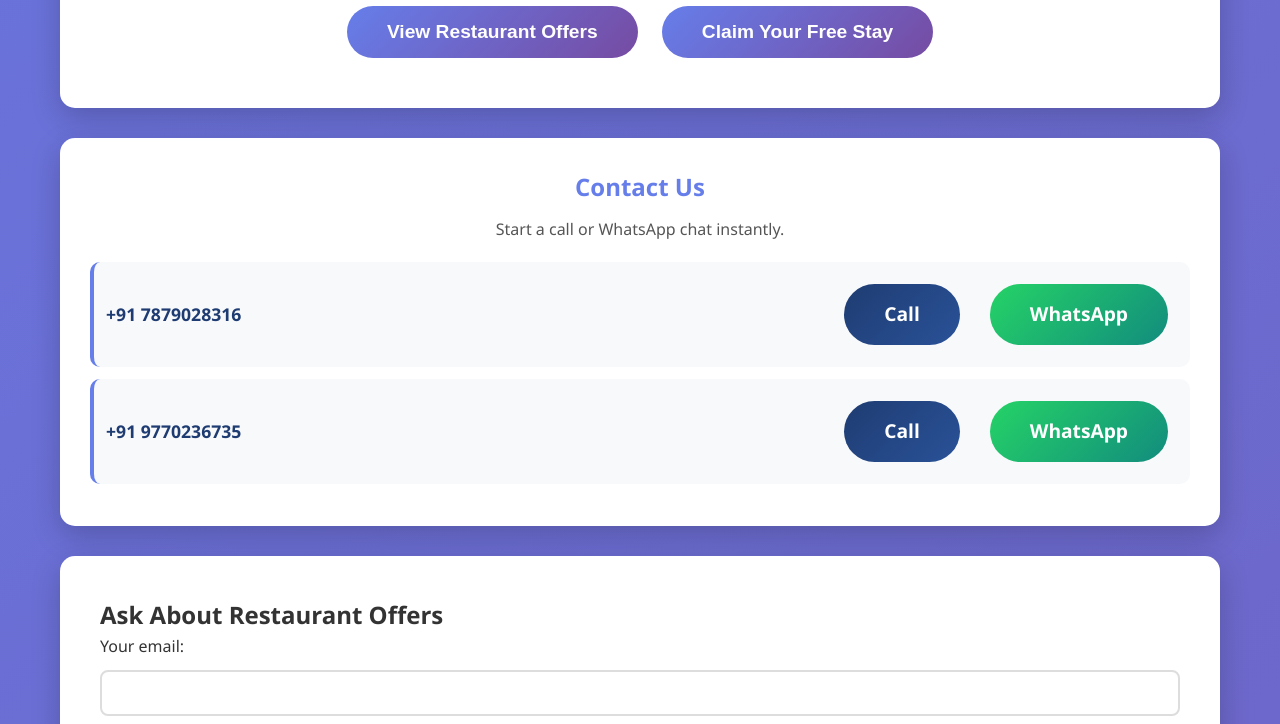
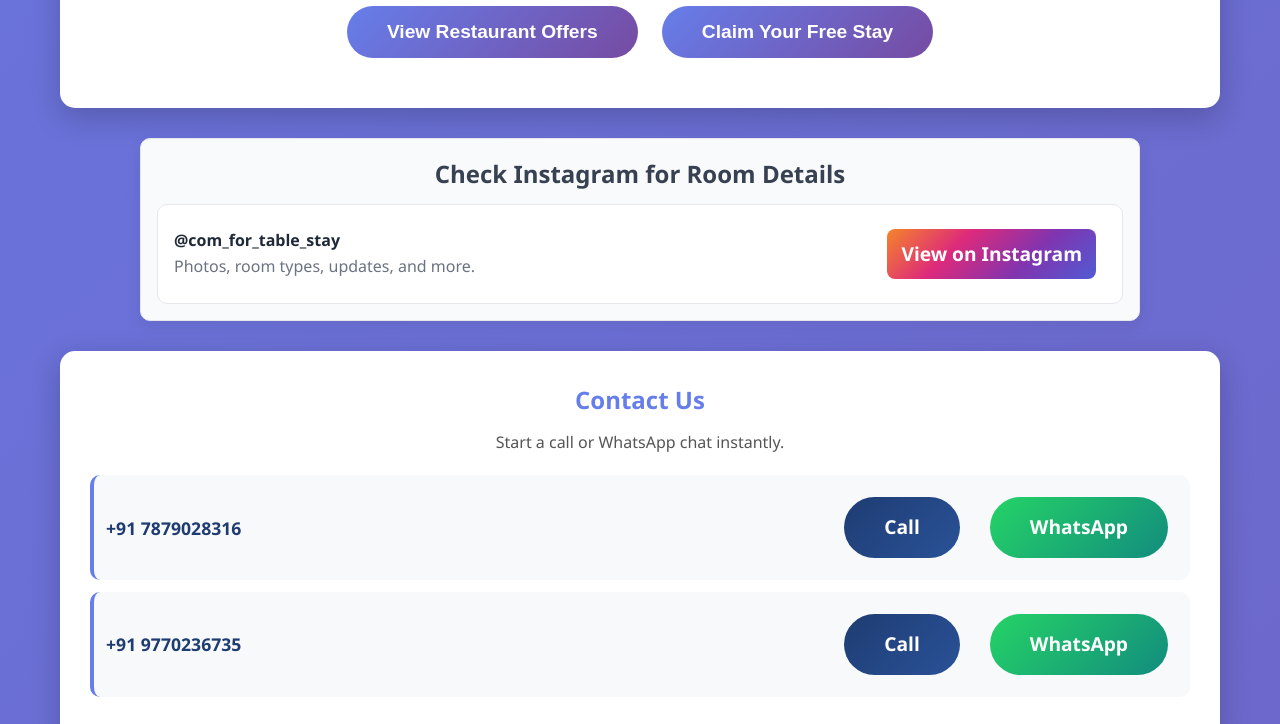
Before and after one commit to Abhijayshah/hotel-restaurant-alliance, a plain HTML site: page index.html in a window 1280 px wide. Shown: the part 2220-2944 px from the top of the page. Drawn offline with Linux system fonts and the light colour scheme.

Commit message:
feat: add Instagram section and footer link for com_for_table_stay

```diff
--- a/index.html
+++ b/index.html
@@ -638,7 +638,57 @@
             }
         }
     </style>
-</head>
+        <style>
+            /* Instagram section */
+            .instagram-section {
+                max-width: 1000px;
+                margin: 30px auto 20px;
+                padding: 16px;
+                background: #f9fafb;
+                border: 1px solid #e5e7eb;
+                border-radius: 10px;
+                box-shadow: 0 6px 18px rgba(0,0,0,0.06);
+            }
+            .instagram-header {
+                text-align: center;
+                margin-bottom: 10px;
+                color: #374151;
+            }
+            .instagram-card {
+                display: flex;
+                align-items: center;
+                justify-content: space-between;
+                gap: 12px;
+                padding: 14px 16px;
+                background: #ffffff;
+                border: 1px solid #e5e7eb;
+                border-radius: 10px;
+            }
+            .insta-handle {
+                font-weight: 600;
+                color: #1f2937;
+            }
+            .btn-instagram {
+                display: inline-block;
+                padding: 10px 14px;
+                border-radius: 8px;
+                background: linear-gradient(135deg, #f58529, #dd2a7b, #8134af, #515bd4);
+                color: #fff;
+                text-decoration: none;
+                transition: transform 0.15s ease, box-shadow 0.15s ease;
+            }
+            .btn-instagram:hover {
+                transform: translateY(-2px);
+                box-shadow: 0 8px 16px rgba(221, 42, 123, 0.35);
+            }
+            @media (max-width: 600px) {
+                .instagram-card {
+                    flex-direction: column;
+                    align-items: flex-start;
+                }
+            }
+        </style>
+    </head>
 <body>
     <div class="container">
         <section class="poster-top">
@@ -753,6 +803,17 @@
             <button class="btn" onclick="scrollToRestaurants()">View Restaurant Offers</button>
             <button class="btn" onclick="showClaimForm()">Claim Your Free Stay</button>
         </div>
+
+        <section class="instagram-section" id="instagram">
+            <h2 class="instagram-header">Check Instagram for Room Details</h2>
+            <div class="instagram-card">
+                <div>
+                    <div class="insta-handle">@com_for_table_stay</div>
+                    <div style="color:#6b7280;">Photos, room types, updates, and more.</div>
+                </div>
+                <a class="btn btn-instagram" href="https://www.instagram.com/com_for_table_stay/" target="_blank" rel="noopener" aria-label="View @com_for_table_stay on Instagram">View on Instagram</a>
+            </div>
+        </section>
 
         <div class="contact-section" id="contact">
             <h2 style="text-align: center; color: #667eea; margin-bottom: 10px;">Contact Us</h2>
@@ -962,7 +1023,7 @@
 
         <footer>
             <p>&copy; 2024 Comfortable Stay Hotel. All rights reserved.</p>
-            <p style="margin-top: 10px;">Contact: info@comfortablestay.com | <a href="tel:+917879028316" style="color: #fff;">+91 7879028316</a> | <a href="tel:+919770236735" style="color: #fff;">+91 9770236735</a> | <a href="https://wa.me/917879028316" target="_blank" rel="noopener" style="color: #fff;">WhatsApp</a></p>
+            <p style="margin-top: 10px;">Contact: info@comfortablestay.com | <a href="tel:+917879028316" style="color: #fff;">+91 7879028316</a> | <a href="tel:+919770236735" style="color: #fff;">+91 9770236735</a> | <a href="https://wa.me/917879028316" target="_blank" rel="noopener" style="color: #fff;">WhatsApp</a> | <a href="https://www.instagram.com/com_for_table_stay/" target="_blank" rel="noopener" style="color: #fff;">Instagram</a></p>
         </footer>
 
         <div class="steps">
```
